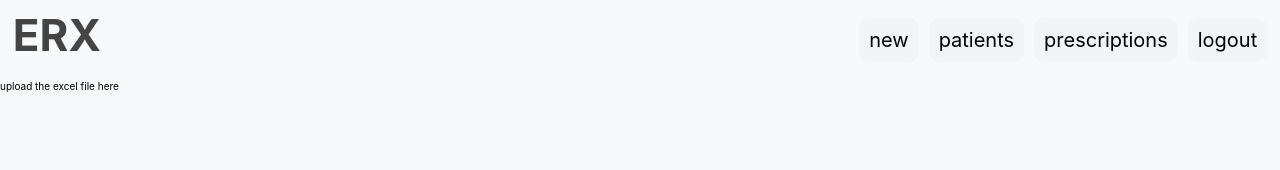
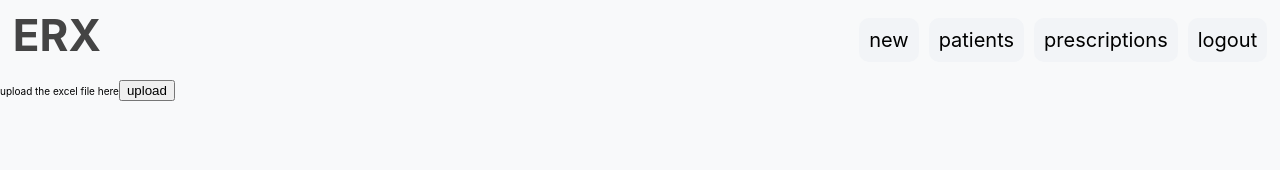
Before and after one commit to sachin-source/project-prescription-generator, a Next.js app: page /prescriptions in a window 1280 px wide. Shown: the top 170 px of the page. Built offline with nearby package versions, Linux system fonts and the light colour scheme; sample sign-in values are in the browser's storage.

Commit message:
started with prescription upload

```diff
--- a/pages/prescriptions.js
+++ b/pages/prescriptions.js
@@ -1,15 +1,29 @@
 import React, { useState, useEffect } from 'react'
 
 export default function Prescriptions() {
+  const [file, setFile] = useState(undefined);
 
-return (
-    // <div  className='inprogress'>
-    //   <h2>This page is in progress</h2>
-    // </div>
+  const upload  = () => {
+    const data = new FormData();
+    data.append("file", file);
+    fetch("http://localhost:3005/prescription/upload", { method: "POST", body: data, headers : { token : localStorage.getItem("token") } })
+    .then((response) => {
+      console.log(response)
+    })
+  }
+
+  const onChange  = (e) => {
+    setFile(e.target.files[0])
+  }
+
+  return (
+      // <div  className='inprogress'>
+      //   <h2>This page is in progress</h2>
+      // </div>
     <div className='prescription-upload-container' >
       <label htmlFor='prescription-file' >upload the excel file here</label>
-      <input type='file' id='prescription-file' name='prescription-file' hidden />
+      <input type='file' id='prescription-file' name='prescription-file' onChange={onChange} hidden/>
+      <button onClick={upload} >upload</button>
     </div>
-)
-
+  )
 }
```
